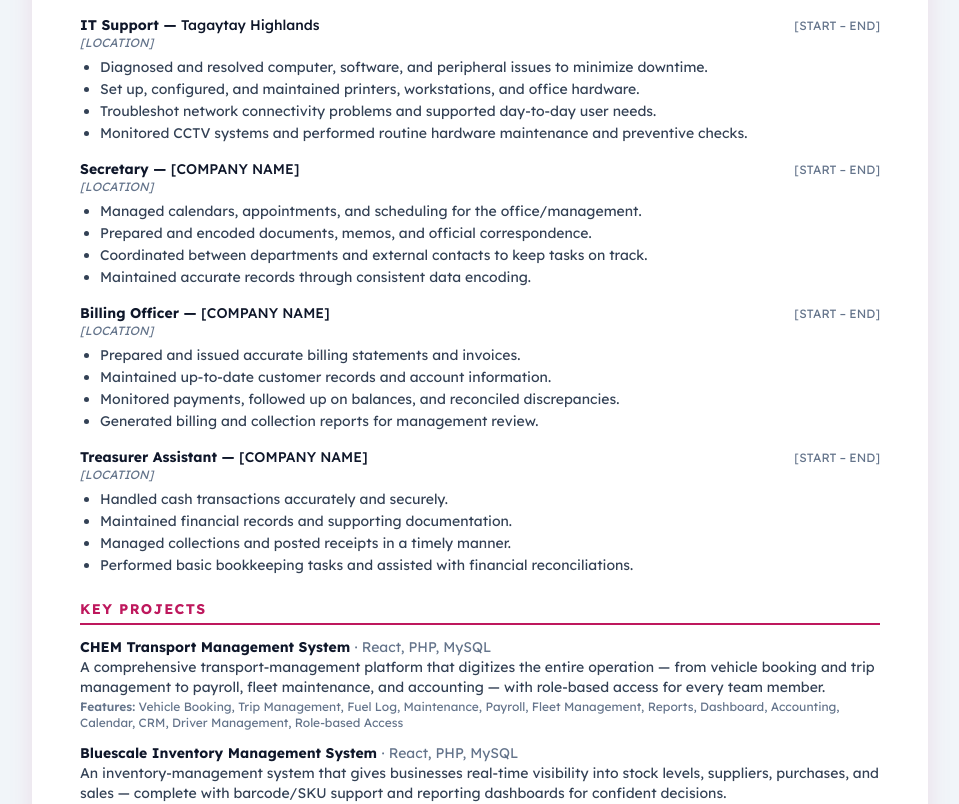
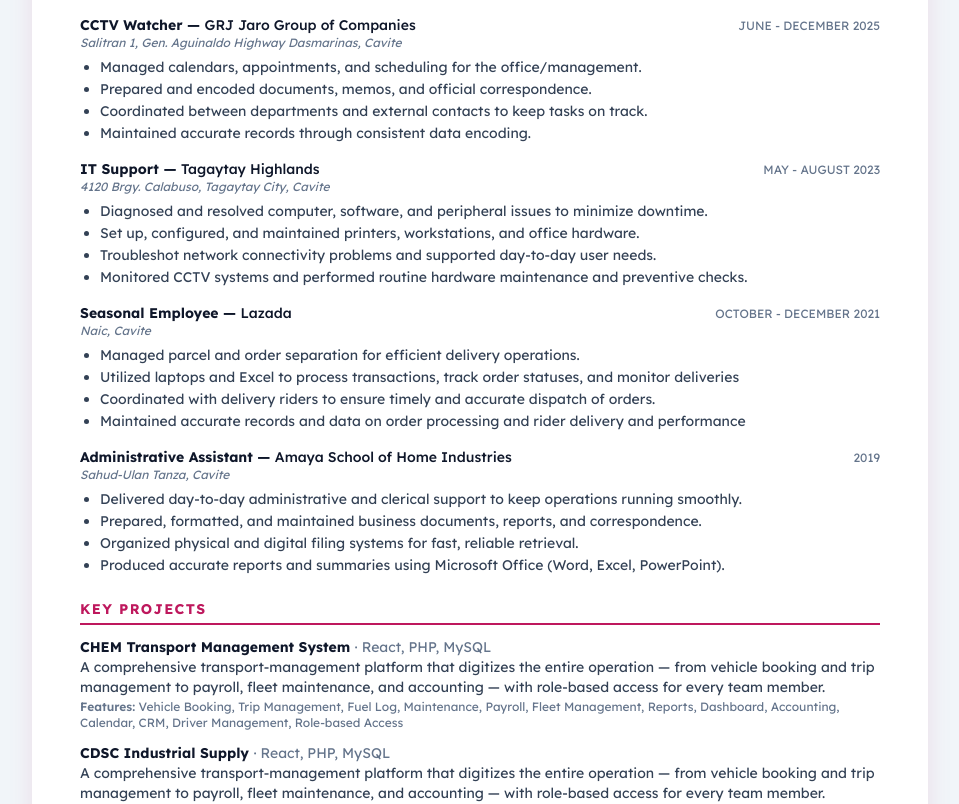
Before and after one commit to Rhealyn-V/villar-portfolio, a React (Vite) app: page /resume in a window 1280 px wide. Shown: the part 624-1428 px from the top of the page, without its empty margins (160-1119 px from the left). Built offline with nearby package versions, Linux system fonts and the light colour scheme.

Commit message:
Update portfolio.js

```diff
--- a/src/data/portfolio.js
+++ b/src/data/portfolio.js
@@ -49,25 +49,39 @@ export const stats = [
 // EXPERIENCE (timeline)
 // ---------------------------------------------------------------------------
 export const experience = [
+   {
+    role: "Treasurer Assistant",
+    company: "GRJ Jaro Group of Companies",
+    period: "JANUARY - MARCH 2026",
+    location: "Salitran 1, Gen. Aguinaldo Highway Dasmarinas, Cavite",
+    summary:
+      "Supported treasury operations with cash handling, collections, and basic bookkeeping.",
+    points: [
+      "Handled cash transactions accurately and securely.",
+      "Maintained financial records and supporting documentation.",
+      "Managed collections and posted receipts in a timely manner.",
+      "Performed basic bookkeeping tasks and assisted with financial reconciliations.",
+    ],
+  },
   {
-    role: "Administrative Assistant",
-    company: "Amaya School of Home Industries",
-    period: "[START – END]",
-    location: "Sahud-Ulan Tanza, Cavite",
+    role: "CCTV Watcher",
+    company: "GRJ Jaro Group of Companies",
+    period: "JUNE - DECEMBER 2025",
+    location: "Salitran 1, Gen. Aguinaldo Highway Dasmarinas, Cavite",
     summary:
-      "Provided end-to-end administrative support, keeping records, documents, and reports organized and accessible.",
+      "Managed schedules, documentation, and office coordination for smooth daily operations.",
     points: [
-      "Delivered day-to-day administrative and clerical support to keep operations running smoothly.",
-      "Prepared, formatted, and maintained business documents, reports, and correspondence.",
-      "Organized physical and digital filing systems for fast, reliable retrieval.",
-      "Produced accurate reports and summaries using Microsoft Office (Word, Excel, PowerPoint).",
+      "Managed calendars, appointments, and scheduling for the office/management.",
+      "Prepared and encoded documents, memos, and official correspondence.",
+      "Coordinated between departments and external contacts to keep tasks on track.",
+      "Maintained accurate records through consistent data encoding.",
     ],
   },
   {
     role: "IT Support",
     company: "Tagaytay Highlands",
-    period: "[START – END]",
-    location: "[LOCATION]",
+    period: "MAY - AUGUST 2023",
+    location: "4120 Brgy. Calabuso, Tagaytay City, Cavite",
     summary:
       "First point of contact for hardware, network, and user-support issues across the office.",
     points: [
@@ -78,45 +92,31 @@ export const experience = [
     ],
   },
   {
-    role: "Secretary",
-    company: "[COMPANY NAME]",
-    period: "[START – END]",
-    location: "[LOCATION]",
+    role: "Seasonal Employee",
+    company: "Lazada",
+    period: "OCTOBER - DECEMBER 2021",
+    location: "Naic, Cavite",
     summary:
-      "Managed schedules, documentation, and office coordination for smooth daily operations.",
+      "Provided end-to-end administrative support, keeping records, documents, and reports organized and accessible.",
     points: [
-      "Managed calendars, appointments, and scheduling for the office/management.",
-      "Prepared and encoded documents, memos, and official correspondence.",
-      "Coordinated between departments and external contacts to keep tasks on track.",
-      "Maintained accurate records through consistent data encoding.",
+      "Managed parcel and order separation for efficient delivery operations.",
+      "Utilized laptops and Excel to process transactions, track order statuses, and monitor deliveries",
+      "Coordinated with delivery riders to ensure timely and accurate dispatch of orders.",
+      "Maintained accurate records and data on order processing and rider delivery and performance",
     ],
   },
   {
-    role: "Billing Officer",
-    company: "[COMPANY NAME]",
-    period: "[START – END]",
-    location: "[LOCATION]",
+    role: "Administrative Assistant",
+    company: "Amaya School of Home Industries",
+    period: "2019",
+    location: "Sahud-Ulan Tanza, Cavite",
     summary:
-      "Owned billing preparation and payment monitoring while safeguarding customer records.",
+      "Provided end-to-end administrative support, keeping records, documents, and reports organized and accessible.",
     points: [
-      "Prepared and issued accurate billing statements and invoices.",
-      "Maintained up-to-date customer records and account information.",
-      "Monitored payments, followed up on balances, and reconciled discrepancies.",
-      "Generated billing and collection reports for management review.",
-    ],
-  },
-  {
-    role: "Treasurer Assistant",
-    company: "[COMPANY NAME]",
-    period: "[START – END]",
-    location: "[LOCATION]",
-    summary:
-      "Supported treasury operations with cash handling, collections, and basic bookkeeping.",
-    points: [
-      "Handled cash transactions accurately and securely.",
-      "Maintained financial records and supporting documentation.",
-      "Managed collections and posted receipts in a timely manner.",
-      "Performed basic bookkeeping tasks and assisted with financial reconciliations.",
+      "Delivered day-to-day administrative and clerical support to keep operations running smoothly.",
+      "Prepared, formatted, and maintained business documents, reports, and correspondence.",
+      "Organized physical and digital filing systems for fast, reliable retrieval.",
+      "Produced accurate reports and summaries using Microsoft Office (Word, Excel, PowerPoint).",
     ],
   },
 ];
@@ -286,6 +286,29 @@ export const projects = [
     ],
     category: "Full-Stack System",
     accent: "primary",
+    liveUrl: "https://drive.google.com/file/d/1aGKS4Wk70ExguzxeB5HpL9OgPZdUpl4h/view?usp=drive_link", // [ADD LIVE DEMO LINK]
+    repoUrl: "", // [ADD GITHUB REPO LINK]
+    image: "", // optional: path to a screenshot in /public
+  },
+   {
+    title: "CDSC Industrial Supply",
+    tagline: "All-in-one fleet, booking & accounting platform for a transport business.",
+    description:
+      "A comprehensive transport-management platform that digitizes the entire operation — from vehicle booking and trip management to payroll, fleet maintenance, and accounting — with role-based access for every team member.",
+    stack: ["React", "PHP", "MySQL"],
+    features: [
+      "Inventory",
+      "Trip Management",
+      "Maintenance",
+      "Reports",
+      "Dashboard",
+      "Accounting",
+      "Calendar",
+      "CRM",
+      "Role-based Access",
+    ],
+    category: "Full-Stack System",
+    accent: "primary",
     liveUrl: "", // [ADD LIVE DEMO LINK]
     repoUrl: "", // [ADD GITHUB REPO LINK]
     image: "", // optional: path to a screenshot in /public
```
